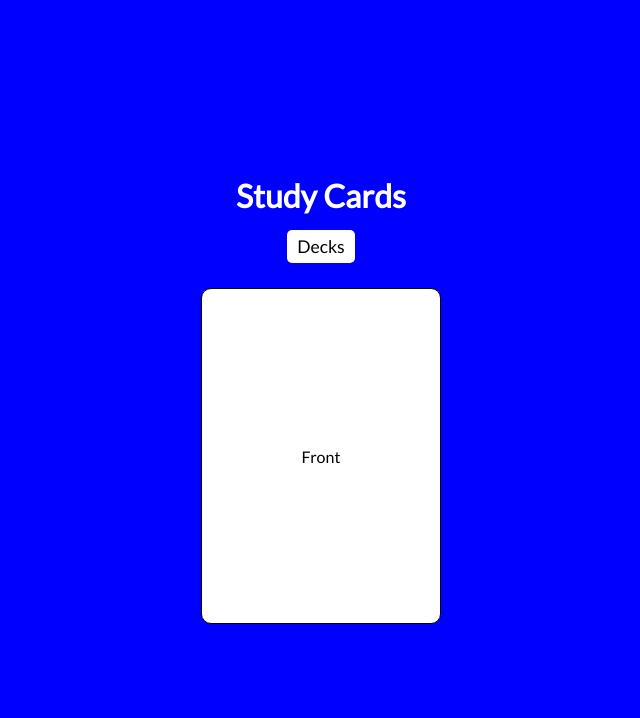
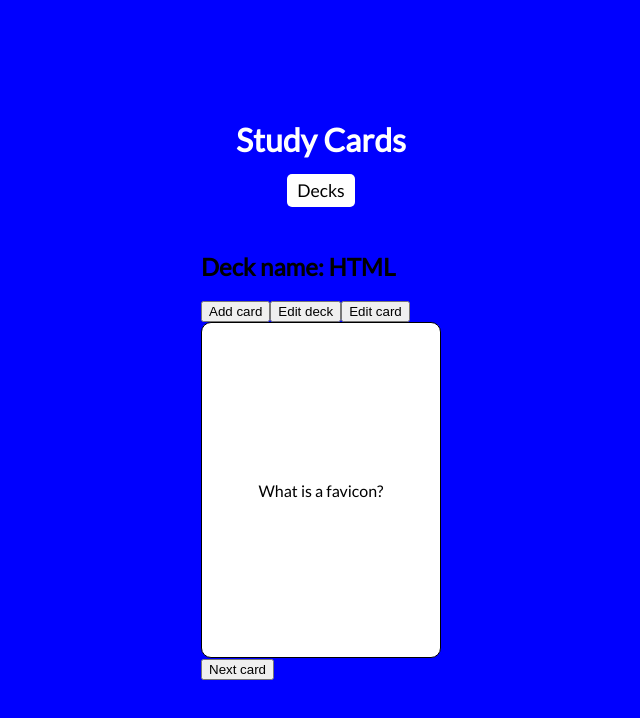
Before and after one commit to Luedch93/study-cards, an Angular app: page /deck/1/card/1 in a window 1280 px wide. Shown: the top 718 px of the page, without its empty margins (319-959 px from the left). Built offline with nearby package versions, Linux system fonts and the light colour scheme.

Commit message:
added deck details component

```diff
--- a/angular.json
+++ b/angular.json
@@ -1,5 +1,8 @@
 {
   "$schema": "./node_modules/@angular/cli/lib/config/schema.json",
+  "cli": {
+    "analytics": false
+  },
   "version": 1,
   "newProjectRoot": "projects",
   "projects": {
--- a/src/app/app.module.ts
+++ b/src/app/app.module.ts
@@ -5,9 +5,10 @@ import { AppComponent } from './app.component';
 import { CardComponent } from './card/card.component';
 import { AppRoutingModule } from './app-routing.module';
 import { DecksComponent } from './decks/decks.component';
+import { DeckDetailsComponent } from './deck-details/deck-details.component';
 
 @NgModule({
-  declarations: [AppComponent, CardComponent, DecksComponent],
+  declarations: [AppComponent, CardComponent, DecksComponent, DeckDetailsComponent],
   imports: [BrowserModule, AppRoutingModule],
   providers: [],
   bootstrap: [AppComponent],
--- a/src/app/card/card.component.html
+++ b/src/app/card/card.component.html
@@ -1,6 +1,7 @@
-<div class="scene">
+
+<div *ngIf="card" class="scene">
   <div class="scene_card" [class.is-flipped]="isFlipped">
-    <div class="scene_card--front-side" (click)="showBackSide()" >Front</div>
-    <div class="scene_card--back-side" (click)="showFrontSide()">Back</div>
+    <div class="scene_card--front-side" (click)="showBackSide()" >{{card.question}}</div>
+    <div class="scene_card--back-side" (click)="showFrontSide()">{{card.answer}}</div>
   </div>
 </div>
--- a/src/app/card/card.component.ts
+++ b/src/app/card/card.component.ts
@@ -1,4 +1,7 @@
 import { Component, OnInit } from '@angular/core';
+import { ActivatedRoute } from '@angular/router';
+import { DeckService } from '../data/deck.service';
+import { Card } from '../types/Card';
 
 @Component({
   selector: 'app-card',
@@ -7,10 +10,27 @@ import { Component, OnInit } from '@angular/core';
 })
 export class CardComponent implements OnInit {
   isFlipped: boolean = false;
+  cardId?: number;
+  card?: Card;
 
-  constructor() {}
+  constructor(
+    private activatedRoute: ActivatedRoute,
+    private deckService: DeckService
+  ) {}
 
-  ngOnInit(): void {}
+  ngOnInit(): void {
+    this.getCardIdInRoute();
+    this.getCardById()
+  }
+
+  getCardIdInRoute() {
+    this.cardId = Number(this.activatedRoute.snapshot.paramMap.get('cardID'));
+  }
+
+  getCardById() {
+    if (this.cardId)
+      this.deckService.getCardById(this.cardId).subscribe(card => this.card = card)
+  }
 
   showBackSide() {
     this.isFlipped = true;
--- a/src/app/data/contants.ts
+++ b/src/app/data/constants.ts
@@ -1,3 +1,5 @@
+import { Card } from "../types/Card";
+
 export const DECKS = [
   {
     id: 1,
@@ -40,3 +42,18 @@ export const DECKS = [
     name: 'S.O.L.I.D',
   },
 ];
+
+export const CARDS: Card[] = [
+  {
+    id: 1,
+    deckId: 1,
+    question: 'What is a favicon?',
+    answer: 'Is the icon image that will appear next to the title in the browser\'s tabs',
+  },
+  {
+    id: 2,
+    deckId: 1,
+    question: 'What does the attribute disabled?',
+    answer: 'The attribute disabled will deactivate all click events in a button element'
+  }
+]
--- a/src/app/data/deck.service.ts
+++ b/src/app/data/deck.service.ts
@@ -1,7 +1,8 @@
 import { Injectable } from '@angular/core';
 import { Observable, of } from 'rxjs';
+import { Card } from '../types/Card';
 import { Deck } from '../types/Deck';
-import { DECKS } from './contants';
+import { CARDS, DECKS } from './constants';
 
 @Injectable({
   providedIn: 'root',
@@ -12,4 +13,19 @@ export class DeckService {
   getDecks(): Observable<Deck[]> {
     return of(DECKS);
   }
+
+  getDeckById(deckId: number): Observable<Deck | undefined> {
+    const deck = DECKS.find(deck => deck.id == deckId);
+    return of(deck);
+  }
+
+  getCardsByDeckId(deckId: number): Observable<Card[]> {
+    const cards = CARDS.filter(card => card.deckId == deckId);
+    return of(cards)
+  }
+
+  getCardById(cardId: number): Observable<Card | undefined> {
+    const card = CARDS.find(card => card.id == cardId);
+    return of(card)
+  }
 }
--- /dev/null
+++ b/src/app/deck-details/deck-details.component.html
@@ -0,0 +1,13 @@
+<h2>Deck name: {{deck?.name | uppercase}}</h2>
+<nav class="options">
+  <button>Add card</button>
+  <button>Edit deck</button>
+  <button *ngIf="cards.length">Edit card</button>
+</nav>
+
+<router-outlet></router-outlet>
+
+<nav *ngIf="cardId && cards.length" class="card-navigation">
+  <button *ngIf="hasPreviousCard()">Previous card</button>
+  <button *ngIf="hasNextCard()">Next card</button>
+</nav>
--- /dev/null
+++ b/src/app/deck-details/deck-details.component.ts
@@ -0,0 +1,94 @@
+import { Component, OnInit } from '@angular/core';
+import { ActivatedRoute, Router } from '@angular/router';
+import { combineLatestWith } from 'rxjs';
+
+import { DeckService } from '../data/deck.service';
+import { Card } from '../types/Card';
+import { Deck } from '../types/Deck';
+
+@Component({
+  selector: 'app-deck-details',
+  templateUrl: './deck-details.component.html',
+  styleUrls: ['./deck-details.component.scss']
+})
+export class DeckDetailsComponent implements OnInit {
+
+  deckId?: number;
+  cards: Card[] = [];
+  deck?: Deck;
+  cardId?: number;
+
+  constructor(
+    private activatedRoute: ActivatedRoute,
+    private deckService: DeckService,
+    private router: Router
+  ) {}
+
+  ngOnInit(): void {
+    this.getDeckIdFromRoute();
+    this.getCardIdFromRoute();
+
+    this.fetchInfo().then(() => {
+      if (this.activatedRoute.children.length == 0)
+        this.navigateToFirstCard();
+    });
+    this.router.events.subscribe(() => {
+      this.getCardIdFromRoute();
+    })
+  }
+
+  fetchInfo() {
+    return new Promise((res, rej) => {
+      if (this.deckId) {
+        this.deckService.getDeckById(this.deckId)
+          .pipe(
+            combineLatestWith(this.deckService.getCardsByDeckId(this.deckId))
+          )
+          .subscribe(([deck, cards]) => {
+            this.deck = deck;
+            this.cards = cards;
+            res(true);
+          })
+      } else {
+        rej('Deck Id not provided')
+      }
+    })
+  }
+
+  getDeckIdFromRoute() {
+    this.deckId = Number(this.activatedRoute.snapshot.paramMap.get('deckID'));
+  }
+
+  getCardIdFromRoute() {
+    if (this.activatedRoute.children[0])
+      this.cardId = Number(this.activatedRoute.children[0].snapshot.paramMap.get('cardID'));
+  }
+
+  navigateToFirstCard() {
+    if (this.cards.length)
+      this.router.navigate(['card', this.cards[0].id], {relativeTo: this.activatedRoute})
+  }
+
+  hasNextCard(): boolean {
+    const card = this.nextCard();
+    return card !== undefined;
+  }
+  hasPreviousCard(): boolean {
+    const card = this.previousCard()
+    return card !== undefined;
+  }
+
+  navigateCard(cardId: number): void {
+    this.router.navigate(['card', cardId], {relativeTo: this.activatedRoute})
+  }
+
+  private nextCard(): Card | undefined {
+    const index = this.cards.findIndex(card => card.id == this.cardId);
+    return index == -1 ? undefined : this.cards[index + 1];
+  }
+
+  private previousCard(): Card | undefined {
+    const index = this.cards.findIndex(card => card.id == this.cardId);
+    return index == -1 ? undefined : this.cards[index - 1];
+  }
+}
--- a/src/app/decks/decks.component.html
+++ b/src/app/decks/decks.component.html
@@ -1,6 +1,6 @@
 <h3>My Decks</h3>
 <div class="list">
-  <a *ngFor="let deck of decks; index as i;" [routerLink]="['/deck',deck.id,'card', 1]">
+  <a *ngFor="let deck of decks; index as i;" [routerLink]="['/deck',deck.id]">
     <span class="badge">{{i + 1}} </span><span class="name">{{deck.name}}</span>
   </a>
 </div>
--- /dev/null
+++ b/src/app/types/Card.ts
@@ -0,0 +1,6 @@
+export type Card = {
+  id: number;
+  deckId: number;
+  question: string;
+  answer: string;
+}
```
Also changed, not shown: src/app/app-routing.module.ts (+9 -2 lines), src/app/deck-details/deck-details.component.scss (added), 1 other file (tests, documents, lock files or other folders).
